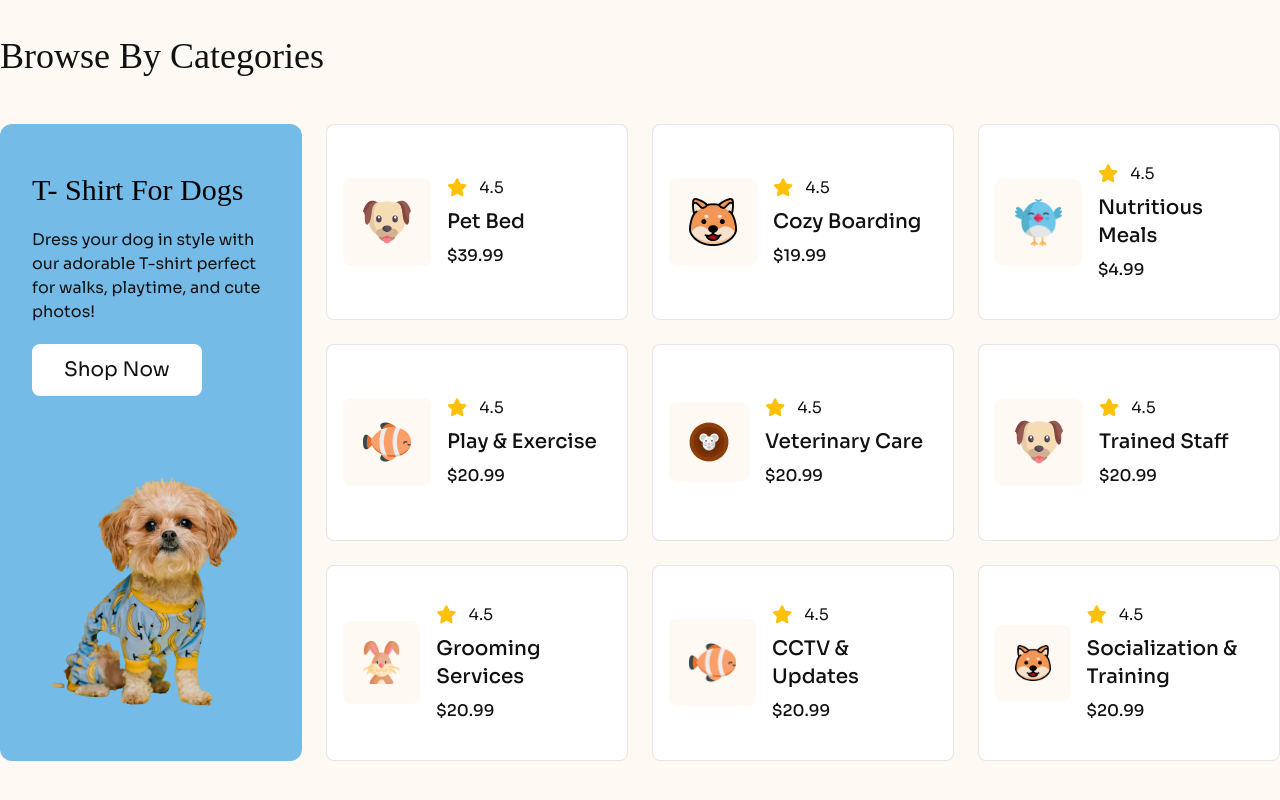
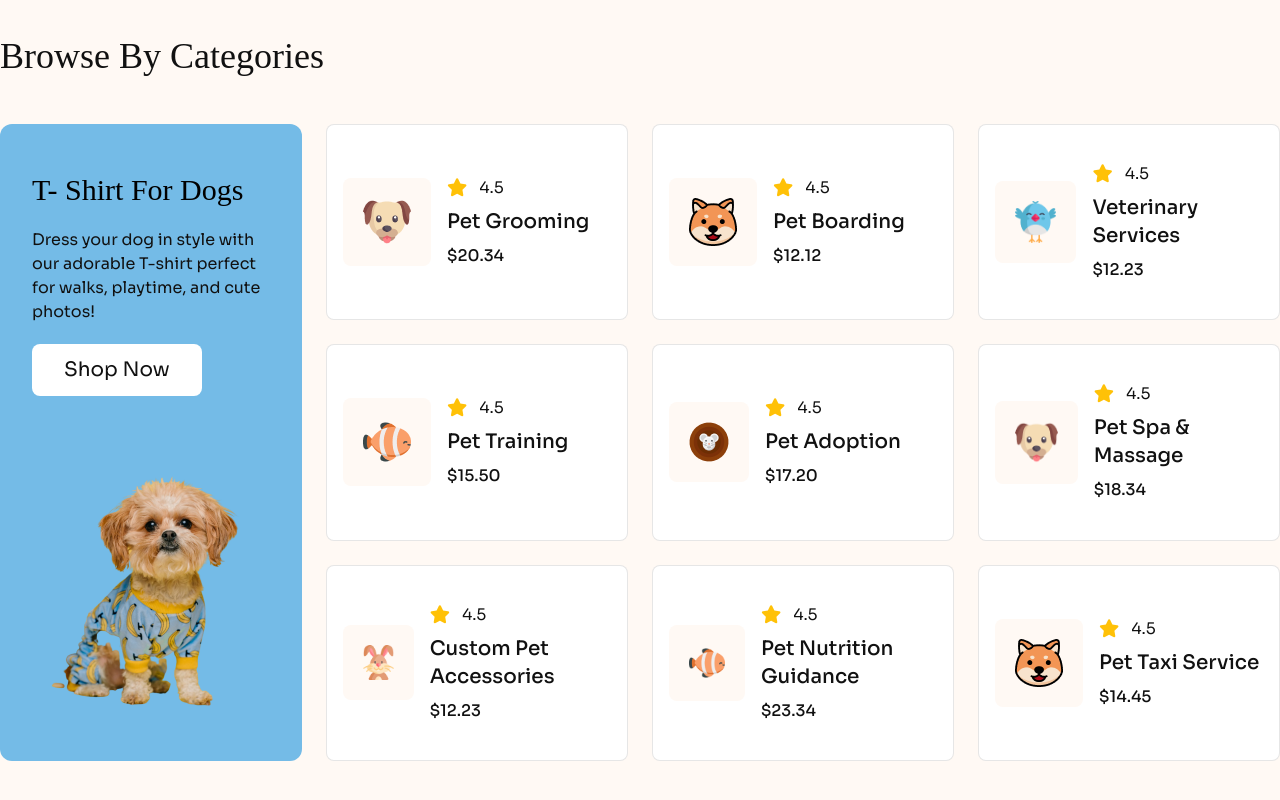
Before and after one commit to web-craft-by-samad/assesment-3, a plain HTML site: page index.html in a window 1280 px wide. Shown: the part 1570-2370 px from the top of the page. Drawn offline with nearby package versions, Linux system fonts and the light colour scheme; a web font is replaced by a local one.

Commit message:
some necessery stuff

```diff
--- a/index.html
+++ b/index.html
@@ -318,12 +318,12 @@
                   <h3
                     class="my-2 text-base lg:text-xl font-medium text-pets-text-color"
                   >
-                    Pet Bed
+                  Pet Grooming
                   </h3>
                   <p
                     class="text-sm lg:text-base text-pets-text-color font-medium"
                   >
-                    $39.99
+                    $20.34
                   </p>
                 </div>
             </div>
@@ -346,12 +346,12 @@
                   <h3
                     class="my-2 text-base lg:text-xl font-medium text-pets-text-color"
                   >
-                  Cozy Boarding
+                  Pet Boarding
                   </h3>
                   <p
                     class="text-sm lg:text-base text-pets-text-color font-medium"
                   >
-                    $19.99
+                    $12.12
                   </p>
                 </div>
             </div>
@@ -374,12 +374,12 @@
                   <h3
                     class="my-2 text-base lg:text-xl font-medium text-pets-text-color"
                   >
-                  Nutritious Meals
+                  Veterinary Services
                   </h3>
                   <p
                     class="text-sm lg:text-base text-pets-text-color font-medium"
                   >
-                    $4.99
+                    $12.23
                   </p>
                 </div>
             </div>
@@ -402,12 +402,12 @@
                   <h3
                     class="my-2 text-base lg:text-xl font-medium text-pets-text-color"
                   >
-                  Play & Exercise
+                  Pet Training
                   </h3>
                   <p
                     class="text-sm lg:text-base text-pets-text-color font-medium"
                   >
-                    $20.99
+                    $15.50
                   </p>
                 </div>
             </div>
@@ -430,12 +430,12 @@
                   <h3
                     class="my-2 text-base lg:text-xl font-medium text-pets-text-color"
                   >
-                  Veterinary Care
+                  Pet Adoption
                   </h3>
                   <p
                     class="text-sm lg:text-base text-pets-text-color font-medium"
                   >
-                    $20.99
+                    $17.20
                   </p>
                 </div>
             </div>
@@ -458,12 +458,12 @@
                   <h3
                     class="my-2 text-base lg:text-xl font-medium text-pets-text-color"
                   >
-                  Trained Staff
+                  Pet Spa & Massage
                   </h3>
                   <p
                     class="text-sm lg:text-base text-pets-text-color font-medium"
                   >
-                    $20.99
+                    $18.34
                   </p>
                 </div>
             </div>
@@ -486,12 +486,12 @@
                   <h3
                     class="my-2 text-base lg:text-xl font-medium text-pets-text-color"
                   >
-                  Grooming Services
+                  Custom Pet Accessories
                   </h3>
                   <p
                     class="text-sm lg:text-base text-pets-text-color font-medium"
                   >
-                    $20.99
+                    $12.23
                   </p>
                 </div>
             </div>
@@ -514,12 +514,12 @@
                   <h3
                     class="my-2 text-base lg:text-xl font-medium text-pets-text-color"
                   >
-                  CCTV & Updates
+                  Pet Nutrition Guidance
                   </h3>
                   <p
                     class="text-sm lg:text-base text-pets-text-color font-medium"
                   >
-                    $20.99
+                    $23.34
                   </p>
                 </div>
             </div>
@@ -541,12 +541,12 @@
                   <h3
                     class="my-2 text-base lg:text-xl font-medium text-pets-text-color"
                   >
-                  Socialization & Training
+                  Pet Taxi Service
                   </h3>
                   <p
                     class="text-sm lg:text-base text-pets-text-color font-medium"
                   >
-                    $20.99
+                    $14.45
                   </p>
                 </div>
             </div>
```
